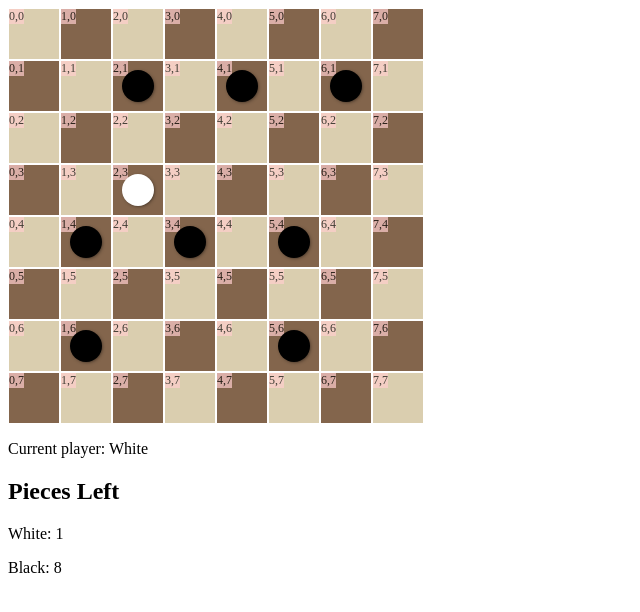
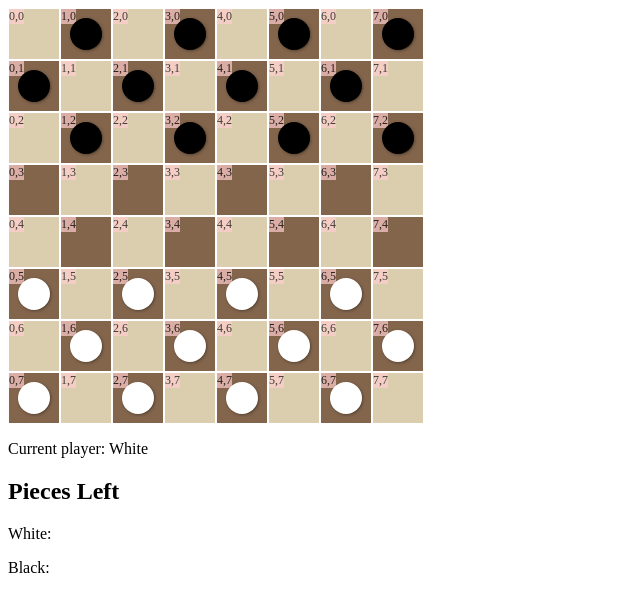
Before and after one commit to Thilerion/checkers, a Vue app: page / in a window 1280 px wide. Shown: the top 612 px of the page, without its empty margins (0-640 px from the left). Built offline with nearby package versions, Linux system fonts and the light colour scheme.

Commit message:
Removed test code that sets test pieces

```diff
--- a/src/App.vue
+++ b/src/App.vue
@@ -110,8 +110,8 @@ export default {
 		// this.game.gameBoard.createBoard().setPiece(3, 4, 1).setPiece(4, 3, -1).setPiece(6, 1, -1).setPiece(4, 1, -1).setPiece(4, 5, -1).setPiece(1, 6, 1).setPiece(2, 1, -1).setPiece(2,3, -1);
 		// this.game.initializeTurn();
 
-		this.game.gameBoard.createBoard().setPiece(5, 4, -1).setPiece(2, 1, -1).setPiece(4, 1, -1).setPiece(6, 1, -1).setPiece(2, 3, 1).setPiece(1, 4, -1).setPiece(1, 6, -1).setPiece(3, 4, -1).setPiece(5, 6, -1);
-		this.game.regenerateGrid().initializeTurn();
+		// this.game.gameBoard.createBoard().setPiece(5, 4, -1).setPiece(2, 1, -1).setPiece(4, 1, -1).setPiece(6, 1, -1).setPiece(2, 3, 1).setPiece(1, 4, -1).setPiece(1, 6, -1).setPiece(3, 4, -1).setPiece(5, 6, -1);
+		// this.game.regenerateGrid().initializeTurn();
 	}
 };
 </script>
```
